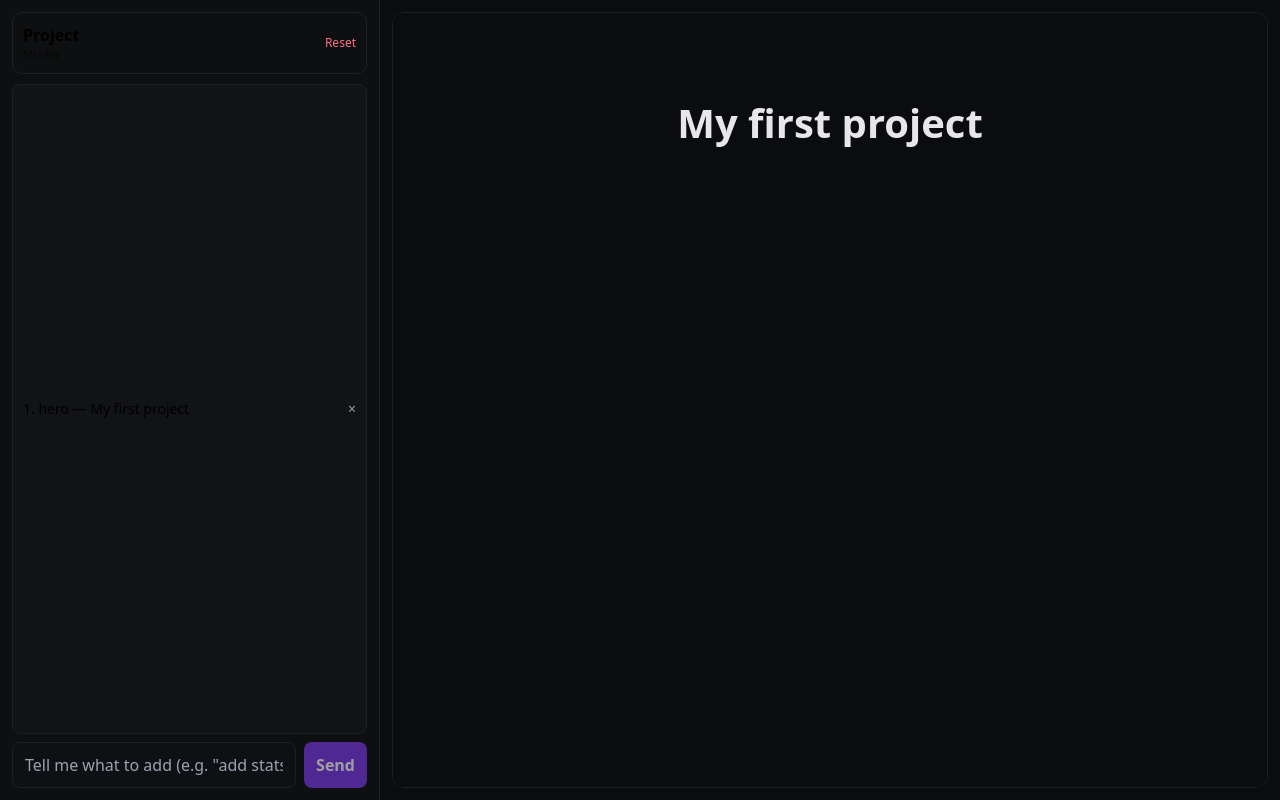
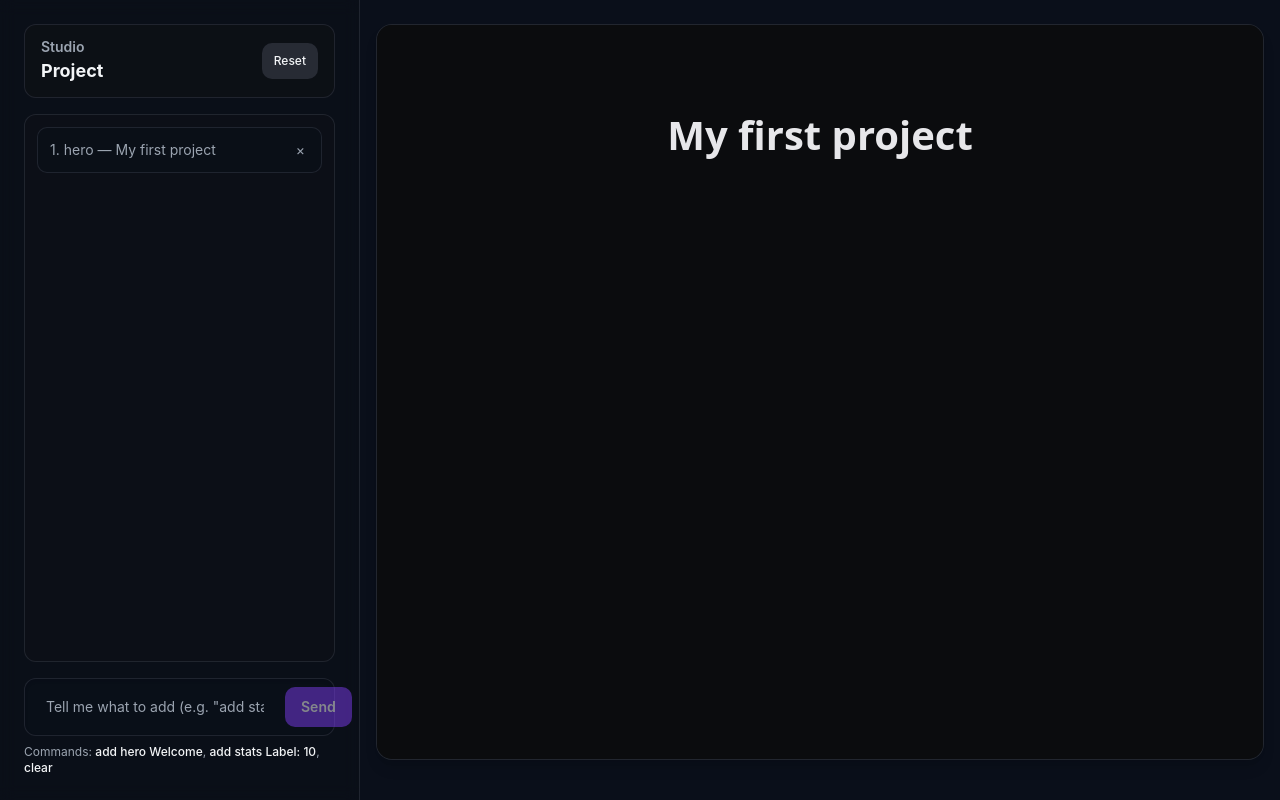
Before and after one commit to Bdandc/ai-build-flow, a Next.js app in the folder apps/web/: page /studio/1 in a window 1280 px wide. Built offline with nearby package versions, Linux system fonts and the light colour scheme.

Commit message:
fix(web): resolve merge conflicts

```diff
--- a/apps/web/pages/studio/[slug].tsx
+++ b/apps/web/pages/studio/[slug].tsx
@@ -1,5 +1,7 @@
 import { useRouter } from 'next/router';
 import React, { useEffect, useMemo } from 'react';
+
+import { Button } from '@/components/ui/button';
 
 // Block model
 export type Block =
@@ -278,51 +280,59 @@ export default function StudioPage() {
 
   if (!slug || (meta === null && !prompt)) {
     return (
-      <main className="p-6">
-        <p className="opacity-70">Project not found.</p>
+      <main className="min-h-screen bg-background px-6 py-24 text-center text-muted-foreground">
+        <p className="text-sm">Project not found.</p>
       </main>
     );
   }
 
   return (
-    <main className="grid min-h-screen grid-cols-[minmax(260px,380px)_1fr]">
-      <section className="flex flex-col border-r border-[#1f2024] bg-[#0e0f10] p-3">
-        <header className="mb-2.5 flex items-center justify-between rounded-[10px] border border-[#1f2024] p-[10px]">
+    <main className="grid min-h-screen bg-background text-foreground lg:grid-cols-[minmax(260px,360px)_1fr]">
+      <section className="flex flex-col gap-4 border-border/60 bg-card/30 px-6 py-6 backdrop-blur lg:border-r">
+        <header className="flex items-center justify-between rounded-lg border border-border/60 bg-card/80 px-4 py-3">
           <div>
-            <div className="font-extrabold">{meta?.name || 'Project'}</div>
-            <div className="text-xs opacity-60">Studio</div>
+            <div className="text-sm font-semibold text-muted-foreground">Studio</div>
+            <div className="text-lg font-bold text-foreground">{meta?.name || 'Project'}</div>
           </div>
-          <button
+          <Button
             type="button"
+            variant="secondary"
+            size="sm"
+            disabled={!blocks.length}
             onClick={() => setBlocks(defaultBlocks(prompt))}
-            className="cursor-pointer border-0 bg-transparent p-0 text-xs font-medium text-rose-400 transition-opacity hover:opacity-80"
+            className="h-8 px-3 text-xs font-medium"
           >
             Reset
-          </button>
+          </Button>
         </header>
 
-        <ul className="m-0 grid flex-1 list-none gap-1.5 overflow-y-auto p-0">
+        <ul className="flex-1 space-y-2 overflow-y-auto rounded-lg border border-border/60 bg-card/50 p-3">
           {blocks.map((b: Block, i: number) => (
             <li
               key={i}
-              className="flex items-center justify-between rounded-lg border border-[#1f2024] bg-[#121316] px-[10px] py-2 text-sm"
+              className="flex items-center justify-between gap-2 rounded-md border border-border/60 bg-background/60 px-3 py-2 text-sm"
             >
-              <span className="overflow-hidden text-ellipsis whitespace-nowrap">
+              <span className="truncate text-muted-foreground">
                 {i + 1}. {summarizeBlock(b)}
               </span>
               <button
                 type="button"
                 onClick={() => setBlocks((prev: Block[]) => prev.filter((_, idx) => idx !== i))}
-                className="ml-2 cursor-pointer border-0 bg-transparent p-0 text-[#9aa0a6] transition-colors hover:text-white"
+                className="rounded-full p-1 text-muted-foreground transition hover:bg-accent/60 hover:text-foreground"
                 aria-label={`remove ${i + 1}`}
               >
                 ×
               </button>
             </li>
           ))}
+          {!blocks.length && (
+            <li className="rounded-md border border-dashed border-border/60 bg-background/60 px-3 py-6 text-center text-sm text-muted-foreground">
+              No blocks yet — try adding one with the composer below.
+            </li>
+          )}
         </ul>
 
-        {feedback && <div className="mt-2 text-xs opacity-70">{feedback}</div>}
+        {feedback && <div className="text-xs text-primary">{feedback}</div>}
 
         <Composer
           onSend={handleCommand}
@@ -331,9 +341,13 @@ export default function StudioPage() {
         />
       </section>
 
-      <section className="bg-[#0b0c0e] p-3">
-        <div className="h-[calc(100vh-24px)] overflow-hidden rounded-xl border border-[#1f2024] bg-black">
-          <iframe title="preview" className="h-full w-full border-0" srcDoc={doc} />
+      <section className="bg-background px-4 py-6">
+        <div className="mx-auto h-[calc(100vh-64px)] max-w-5xl overflow-hidden rounded-2xl border border-border/60 bg-card shadow-lg">
+          <iframe
+            title="preview"
+            className="h-full w-full rounded-[calc(var(--radius)-4px)] border-0"
+            srcDoc={doc}
+          />
         </div>
       </section>
     </main>
@@ -360,21 +374,28 @@ function Composer({
   }
 
   return (
-    <form onSubmit={submit} className="mt-2 flex gap-2">
+    <form onSubmit={submit} className="space-y-2">
+      <div className="flex items-center gap-2 rounded-xl border border-border/60 bg-background/80 p-2 shadow-inner">
         <input
           value={val}
           onChange={(e) => setVal(e.target.value)}
           disabled={disabled}
           placeholder={placeholder}
-        className="flex-1 rounded-lg border border-[#1f2024] bg-[#0f1013] px-3 py-2.5 text-white outline-none transition-colors focus:border-[#7c3aed] disabled:cursor-not-allowed disabled:opacity-60"
+          className="flex-1 rounded-lg border border-transparent bg-transparent px-3 py-2 text-sm text-foreground placeholder:text-muted-foreground focus:border-border focus:outline-none focus:ring-2 focus:ring-ring focus:ring-offset-2 focus:ring-offset-background disabled:cursor-not-allowed disabled:opacity-60"
         />
-      <button
+        <Button
           type="submit"
           disabled={disabled || !val.trim()}
-        className="rounded-lg bg-[#7c3aed] px-3 py-2 font-bold text-white transition-opacity disabled:cursor-not-allowed disabled:opacity-60"
+          className="shrink-0 px-4 text-sm font-semibold"
         >
           Send
-      </button>
+        </Button>
+      </div>
+      <p className="text-xs text-muted-foreground">
+        Commands: <span className="font-medium text-foreground">add hero Welcome</span>,{' '}
+        <span className="font-medium text-foreground">add stats Label: 10</span>,{' '}
+        <span className="font-medium text-foreground">clear</span>
+      </p>
     </form>
   );
 }
--- a/apps/web/styles/globals.css
+++ b/apps/web/styles/globals.css
@@ -3,4 +3,63 @@
 @tailwind utilities;
 
 /* Smoothing + subtle defaults */
-html { -webkit-font-smoothing: antialiased; -moz-osx-font-smoothing: grayscale; }
+html {
+  -webkit-font-smoothing: antialiased;
+  -moz-osx-font-smoothing: grayscale;
+}
+
+@layer base {
+  :root {
+    --background: 222 43% 7%;
+    --foreground: 210 20% 96%;
+    --card: 220 22% 7%;
+    --card-foreground: 210 20% 96%;
+    --popover: 220 22% 7%;
+    --popover-foreground: 210 20% 96%;
+    --primary: 262 83% 58%;
+    --primary-foreground: 0 0% 100%;
+    --secondary: 222 14% 18%;
+    --secondary-foreground: 210 20% 96%;
+    --muted: 220 14% 16%;
+    --muted-foreground: 215 12% 65%;
+    --accent: 222 14% 20%;
+    --accent-foreground: 210 20% 96%;
+    --destructive: 0 84% 60%;
+    --destructive-foreground: 210 20% 98%;
+    --border: 220 14% 22%;
+    --input: 220 14% 22%;
+    --ring: 262 83% 58%;
+    --radius: 0.75rem;
+  }
+
+  .dark {
+    --background: 222 43% 7%;
+    --foreground: 210 20% 96%;
+    --card: 220 22% 7%;
+    --card-foreground: 210 20% 96%;
+    --popover: 220 22% 7%;
+    --popover-foreground: 210 20% 96%;
+    --primary: 262 83% 58%;
+    --primary-foreground: 0 0% 100%;
+    --secondary: 222 14% 18%;
+    --secondary-foreground: 210 20% 96%;
+    --muted: 220 14% 16%;
+    --muted-foreground: 215 12% 65%;
+    --accent: 222 14% 20%;
+    --accent-foreground: 210 20% 96%;
+    --destructive: 0 84% 60%;
+    --destructive-foreground: 210 20% 98%;
+    --border: 220 14% 22%;
+    --input: 220 14% 22%;
+    --ring: 262 83% 58%;
+    --radius: 0.75rem;
+  }
+
+  * {
+    @apply border-border;
+  }
+
+  body {
+    @apply bg-background text-foreground;
+  }
+}
--- a/apps/web/tailwind.config.js
+++ b/apps/web/tailwind.config.js
@@ -1,10 +1,62 @@
+import defaultTheme from 'tailwindcss/defaultTheme';
+
 /** @type {import('tailwindcss').Config} */
 export default {
+  darkMode: ['class'],
   content: [
-    "./pages/**/*.{js,ts,jsx,tsx}",
-    "./components/**/*.{js,ts,jsx,tsx}",
-    "../../packages/**/*.{js,ts,jsx,tsx,mdx}",
+    './pages/**/*.{js,ts,jsx,tsx}',
+    './components/**/*.{js,ts,jsx,tsx}',
+    '../../packages/**/*.{js,ts,jsx,tsx,mdx}',
   ],
-  theme: { extend: {} },
+  theme: {
+    extend: {
+      colors: {
+        border: 'hsl(var(--border))',
+        input: 'hsl(var(--input))',
+        ring: 'hsl(var(--ring))',
+        background: 'hsl(var(--background))',
+        foreground: 'hsl(var(--foreground))',
+        primary: {
+          DEFAULT: 'hsl(var(--primary))',
+          foreground: 'hsl(var(--primary-foreground))',
+        },
+        secondary: {
+          DEFAULT: 'hsl(var(--secondary))',
+          foreground: 'hsl(var(--secondary-foreground))',
+        },
+        destructive: {
+          DEFAULT: 'hsl(var(--destructive))',
+          foreground: 'hsl(var(--destructive-foreground))',
+        },
+        muted: {
+          DEFAULT: 'hsl(var(--muted))',
+          foreground: 'hsl(var(--muted-foreground))',
+        },
+        accent: {
+          DEFAULT: 'hsl(var(--accent))',
+          foreground: 'hsl(var(--accent-foreground))',
+        },
+        popover: {
+          DEFAULT: 'hsl(var(--popover))',
+          foreground: 'hsl(var(--popover-foreground))',
+        },
+        card: {
+          DEFAULT: 'hsl(var(--card))',
+          foreground: 'hsl(var(--card-foreground))',
+        },
+      },
+      borderRadius: {
+        lg: 'var(--radius)',
+        md: 'calc(var(--radius) - 2px)',
+        sm: 'calc(var(--radius) - 4px)',
+      },
+      fontFamily: {
+        sans: ['Inter', ...defaultTheme.fontFamily.sans],
+      },
+      boxShadow: {
+        glow: '0 0 50px rgba(124, 58, 237, 0.2)',
+      },
+    },
+  },
   plugins: [],
 };
```
Also changed, not shown: apps/web/pages/index.tsx (+45 -21 lines). Lines whose indentation alone changed are shown as unchanged.
